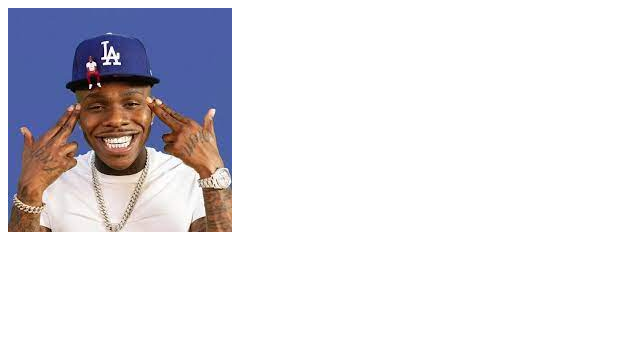
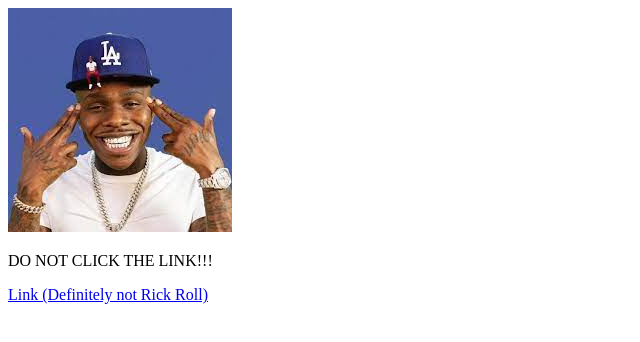
Before and after one commit to riceknot/pop, a plain HTML site: page index.html in a window 1280 px wide. Shown: the whole page, without its empty margins (0-640 px from the left). Drawn offline with Linux system fonts and the light colour scheme.

Commit message:
Update index.html

```diff
--- a/index.html
+++ b/index.html
@@ -2,5 +2,7 @@
 <html>
     <body>
         <img src="download.jfif">
+        <p>DO NOT CLICK THE LINK!!!</p>
+        <a href="https://www.youtube.com/watch?v=dQw4w9WgXcQ">Link (Definitely not Rick Roll)</a>
     </body>
 </html>
```
